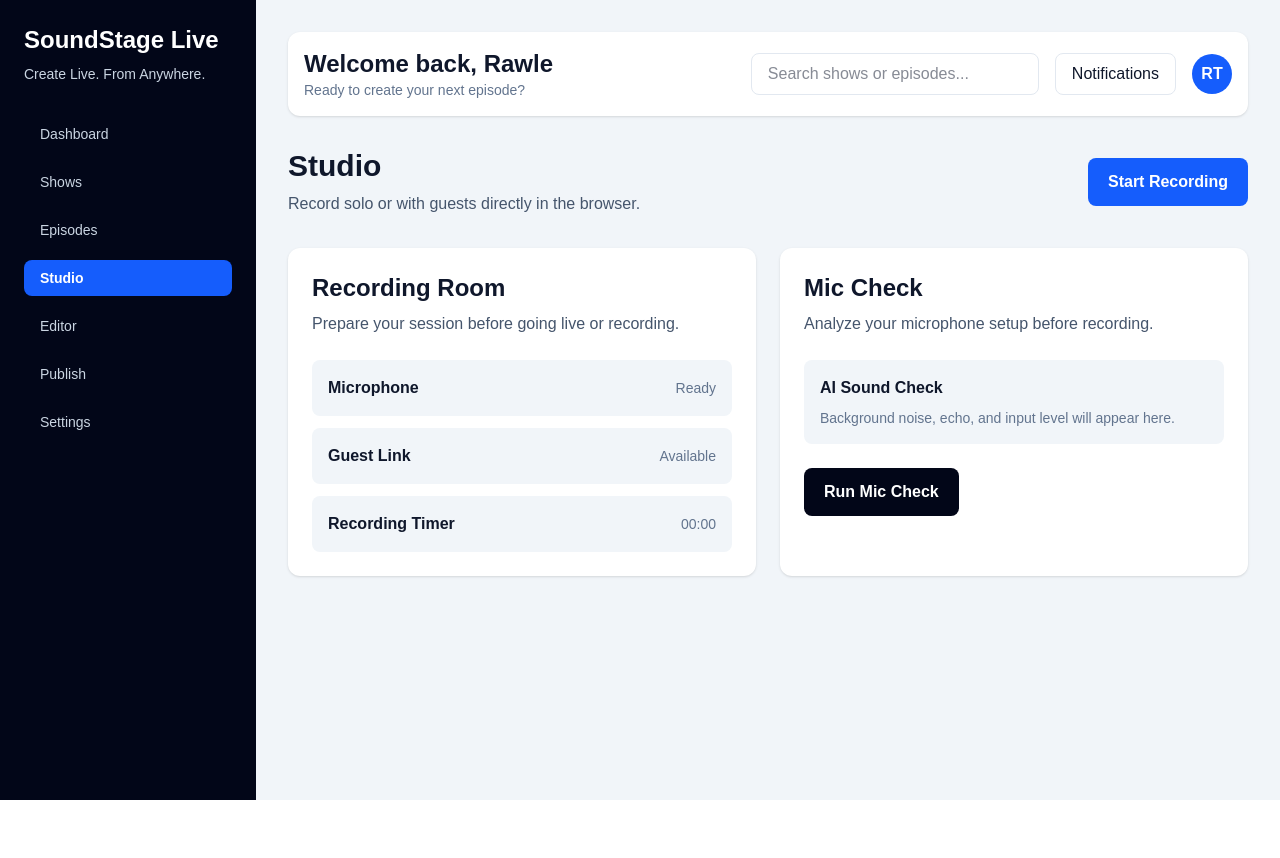
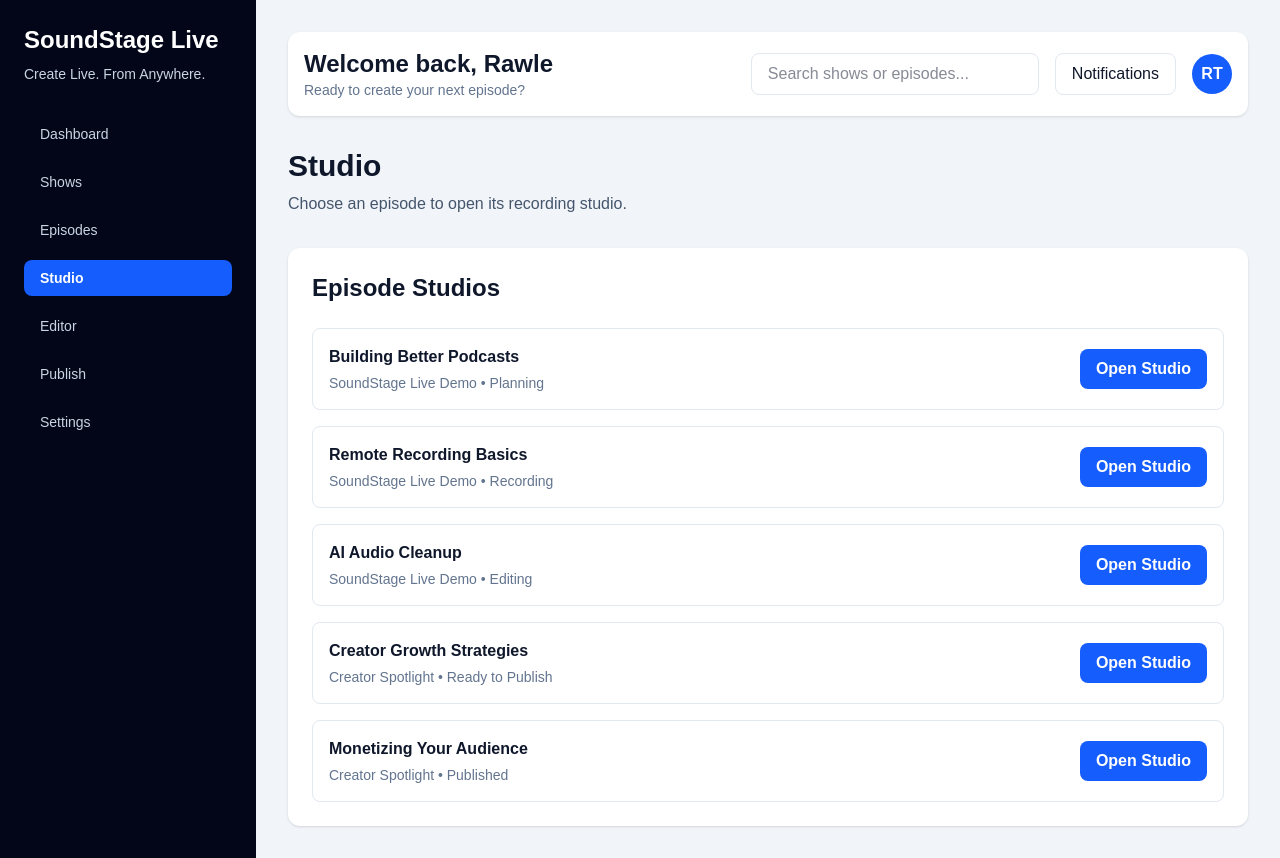
Before and after one commit to rtucker891/SoundStage-Live, a Next.js app: page /studio in a window 1280 px wide. Before the commit the page ends 800 px from the top, so only its background shows below. Built offline with nearby package versions, Linux system fonts and the light colour scheme.

Commit message:
Add browser recording and audio library

```diff
--- /dev/null
+++ b/app/api/recordings/route.ts
@@ -0,0 +1,26 @@
+import { NextResponse } from "next/server";
+
+import { recordings } from "@/lib/recordings";
+
+export async function GET() {
+  return NextResponse.json(recordings);
+}
+
+export async function POST(request: Request) {
+  const body = await request.json();
+
+  const recording = {
+    id: `recording-${Date.now()}`,
+    episodeId: body.episodeId,
+    name: body.name,
+    duration: body.duration,
+    createdAt: new Date().toISOString(),
+    audioUrl: body.audioUrl,
+  };
+
+  recordings.push(recording);
+
+  return NextResponse.json(recording, {
+    status: 201,
+  });
+}
--- a/app/episodes/[id]/studio/page.tsx
+++ b/app/episodes/[id]/studio/page.tsx
@@ -5,11 +5,19 @@ import { useParams } from "next/navigation";
 
 import AppShell from "@/components/AppShell";
 import {
+  createRecording,
   getEpisodes,
   updateEpisodeStatus,
 } from "@/lib/api";
 
 import type { Episode } from "@/types/episode";
+
+type SavedRecording = {
+  id: string;
+  name: string;
+  duration: number;
+  audioUrl: string;
+};
 
 export default function EpisodeStudioPage() {
   const params = useParams();
@@ -20,10 +28,12 @@ export default function EpisodeStudioPage() {
 
   const [episode, setEpisode] = useState<Episode | null>(null);
   const [loading, setLoading] = useState(true);
-
   const [recording, setRecording] = useState(false);
   const [recordingTime, setRecordingTime] = useState(0);
   const [audioUrl, setAudioUrl] = useState<string | null>(null);
+  const [savedRecordings, setSavedRecordings] = useState<SavedRecording[]>(
+    []
+  );
   const [micStatus, setMicStatus] = useState("Not tested");
 
   useEffect(() => {
@@ -57,9 +67,7 @@ export default function EpisodeStudioPage() {
           audio: true,
         });
 
-      stream.getTracks().forEach((track) =>
-        track.stop()
-      );
+      stream.getTracks().forEach((track) => track.stop());
 
       setMicStatus("Microphone ready");
     } catch {
@@ -82,21 +90,30 @@ export default function EpisodeStudioPage() {
       audioChunksRef.current.push(event.data);
     };
 
-    mediaRecorder.onstop = () => {
-      const audioBlob = new Blob(
-        audioChunksRef.current,
-        {
-          type: "audio/webm",
-        }
-      );
+    mediaRecorder.onstop = async () => {
+      const audioBlob = new Blob(audioChunksRef.current, {
+        type: "audio/webm",
+      });
 
       const url = URL.createObjectURL(audioBlob);
 
       setAudioUrl(url);
 
-      stream.getTracks().forEach((track) =>
-        track.stop()
-      );
+      if (episode) {
+        const savedRecording = await createRecording({
+          episodeId: episode.id,
+          name: `Recording ${new Date().toLocaleTimeString()}`,
+          duration: recordingTime,
+          audioUrl: url,
+        });
+
+        setSavedRecordings((current) => [
+          ...current,
+          savedRecording,
+        ]);
+      }
+
+      stream.getTracks().forEach((track) => track.stop());
     };
 
     mediaRecorder.start();
@@ -125,13 +142,9 @@ export default function EpisodeStudioPage() {
   return (
     <AppShell>
       {loading ? (
-        <p className="text-slate-500">
-          Loading studio...
-        </p>
+        <p className="text-slate-500">Loading studio...</p>
       ) : !episode ? (
-        <p className="text-red-500">
-          Episode not found.
-        </p>
+        <p className="text-red-500">Episode not found.</p>
       ) : (
         <>
           <div className="flex items-center justify-between">
@@ -157,8 +170,7 @@ export default function EpisodeStudioPage() {
               </h2>
 
               <p className="mt-2 text-slate-600">
-                Verify microphone access before
-                recording.
+                Verify microphone access before recording.
               </p>
 
               <p className="mt-4 text-sm font-semibold text-slate-500">
@@ -174,9 +186,7 @@ export default function EpisodeStudioPage() {
             </div>
 
             <div className="rounded-xl bg-white p-6 shadow">
-              <h2 className="text-xl font-bold">
-                Guest Room
-              </h2>
+              <h2 className="text-xl font-bold">Guest Room</h2>
 
               <p className="mt-2 text-slate-600">
                 Guest: {episode.guest}
@@ -188,9 +198,7 @@ export default function EpisodeStudioPage() {
             </div>
 
             <div className="rounded-xl bg-white p-6 shadow">
-              <h2 className="text-xl font-bold">
-                Recording
-              </h2>
+              <h2 className="text-xl font-bold">Recording</h2>
 
               <p className="mt-2 text-slate-600">
                 Recording timer:{" "}
@@ -233,6 +241,41 @@ export default function EpisodeStudioPage() {
               />
             </div>
           )}
+
+          {savedRecordings.length > 0 && (
+            <div className="mt-8 rounded-xl bg-white p-6 shadow">
+              <h2 className="text-xl font-bold">Audio Library</h2>
+
+              <p className="mt-2 text-slate-600">
+                Saved recordings for this episode.
+              </p>
+
+              <div className="mt-6 space-y-4">
+                {savedRecordings.map((recording) => (
+                  <div
+                    key={recording.id}
+                    className="rounded-lg border border-slate-200 p-4"
+                  >
+                    <div className="flex items-center justify-between">
+                      <p className="font-semibold">
+                        {recording.name}
+                      </p>
+
+                      <p className="text-sm text-slate-500">
+                        {recording.duration} sec
+                      </p>
+                    </div>
+
+                    <audio
+                      controls
+                      src={recording.audioUrl}
+                      className="mt-4 w-full"
+                    />
+                  </div>
+                ))}
+              </div>
+            </div>
+          )}
         </>
       )}
     </AppShell>
--- a/app/studio/page.tsx
+++ b/app/studio/page.tsx
@@ -1,63 +1,63 @@
+"use client";
+
+import Link from "next/link";
+import { useEffect, useState } from "react";
+
 import AppShell from "@/components/AppShell";
+import { getEpisodes } from "@/lib/api";
+
+import type { Episode } from "@/types/episode";
 
 export default function StudioPage() {
+  const [episodes, setEpisodes] = useState<Episode[]>([]);
+  const [loading, setLoading] = useState(true);
+
+  useEffect(() => {
+    getEpisodes()
+      .then((data) => setEpisodes(data))
+      .finally(() => setLoading(false));
+  }, []);
+
   return (
     <AppShell>
-      <div className="flex items-center justify-between">
-        <div>
-          <h1 className="text-3xl font-bold">Studio</h1>
-          <p className="mt-2 text-slate-600">
-            Record solo or with guests directly in the browser.
-          </p>
-        </div>
+      <div>
+        <h1 className="text-3xl font-bold">Studio</h1>
 
-        <button className="rounded-lg bg-blue-600 px-5 py-3 font-semibold text-white">
-          Start Recording
-        </button>
+        <p className="mt-2 text-slate-600">
+          Choose an episode to open its recording studio.
+        </p>
       </div>
 
-      <div className="mt-8 grid gap-6 md:grid-cols-2">
-        <div className="rounded-xl bg-white p-6 shadow">
-          <h2 className="text-2xl font-bold">Recording Room</h2>
-          <p className="mt-2 text-slate-600">
-            Prepare your session before going live or recording.
-          </p>
+      <div className="mt-8 rounded-xl bg-white p-6 shadow">
+        <h2 className="text-2xl font-bold">Episode Studios</h2>
 
-          <div className="mt-6 space-y-3">
-            <div className="flex items-center justify-between rounded-lg bg-slate-100 p-4">
-              <span className="font-semibold">Microphone</span>
-              <span className="text-sm text-slate-500">Ready</span>
-            </div>
+        {loading ? (
+          <p className="mt-4 text-slate-500">Loading episodes...</p>
+        ) : (
+          <div className="mt-6 space-y-4">
+            {episodes.map((episode) => (
+              <div
+                key={episode.id}
+                className="flex items-center justify-between rounded-lg border border-slate-200 p-4"
+              >
+                <div>
+                  <h3 className="font-semibold">{episode.title}</h3>
 
-            <div className="flex items-center justify-between rounded-lg bg-slate-100 p-4">
-              <span className="font-semibold">Guest Link</span>
-              <span className="text-sm text-slate-500">Available</span>
-            </div>
+                  <p className="mt-1 text-sm text-slate-500">
+                    {episode.show} • {episode.status}
+                  </p>
+                </div>
 
-            <div className="flex items-center justify-between rounded-lg bg-slate-100 p-4">
-              <span className="font-semibold">Recording Timer</span>
-              <span className="text-sm text-slate-500">00:00</span>
-            </div>
+                <Link
+                  href={`/episodes/${episode.id}/studio`}
+                  className="rounded-lg bg-blue-600 px-4 py-2 font-semibold text-white"
+                >
+                  Open Studio
+                </Link>
+              </div>
+            ))}
           </div>
-        </div>
-
-        <div className="rounded-xl bg-white p-6 shadow">
-          <h2 className="text-2xl font-bold">Mic Check</h2>
-          <p className="mt-2 text-slate-600">
-            Analyze your microphone setup before recording.
-          </p>
-
-          <div className="mt-6 rounded-lg bg-slate-100 p-4">
-            <p className="font-semibold">AI Sound Check</p>
-            <p className="mt-2 text-sm text-slate-500">
-              Background noise, echo, and input level will appear here.
-            </p>
-          </div>
-
-          <button className="mt-6 rounded-lg bg-slate-950 px-5 py-3 font-semibold text-white">
-            Run Mic Check
-          </button>
-        </div>
+        )}
       </div>
     </AppShell>
   );
--- a/lib/api.ts
+++ b/lib/api.ts
@@ -1,5 +1,9 @@
+import type { Recording } from "@/types/recording";
 import type { Show } from "@/types/show";
-import type { Episode } from "@/types/episode";
+import type {
+  Episode,
+  EpisodeStatus,
+} from "@/types/episode";
 
 export async function getShows(): Promise<Show[]> {
   const response = await fetch("/api/shows");
@@ -20,6 +24,7 @@ export async function getEpisodes(): Promise<Episode[]> {
 
   return response.json();
 }
+
 export async function createShow(data: {
   title: string;
   description: string;
@@ -38,6 +43,7 @@ export async function createShow(data: {
 
   return response.json();
 }
+
 export async function createEpisode(data: {
   title: string;
   guest: string;
@@ -57,7 +63,6 @@ export async function createEpisode(data: {
 
   return response.json();
 }
-import type { EpisodeStatus } from "@/types/episode";
 
 export async function updateEpisodeStatus(
   id: string,
@@ -80,6 +85,7 @@ export async function updateEpisodeStatus(
 
   return response.json();
 }
+
 export async function updateEpisode(data: {
   id: string;
   title: string;
@@ -101,3 +107,34 @@ export async function updateEpisode(data: {
 
   return response.json();
 }
+
+export async function getRecordings(): Promise<Recording[]> {
+  const response = await fetch("/api/recordings");
+
+  if (!response.ok) {
+    throw new Error("Failed to fetch recordings");
+  }
+
+  return response.json();
+}
+
+export async function createRecording(data: {
+  episodeId: string;
+  name: string;
+  duration: number;
+  audioUrl: string;
+}) {
+  const response = await fetch("/api/recordings", {
+    method: "POST",
+    headers: {
+      "Content-Type": "application/json",
+    },
+    body: JSON.stringify(data),
+  });
+
+  if (!response.ok) {
+    throw new Error("Failed to create recording");
+  }
+
+  return response.json();
+}
--- /dev/null
+++ b/lib/recordings.ts
@@ -0,0 +1,3 @@
+import type { Recording } from "@/types/recording";
+
+export const recordings: Recording[] = [];
--- /dev/null
+++ b/types/recording.ts
@@ -0,0 +1,8 @@
+export type Recording = {
+  id: string;
+  episodeId: string;
+  name: string;
+  duration: number;
+  createdAt: string;
+  audioUrl: string;
+};
```
